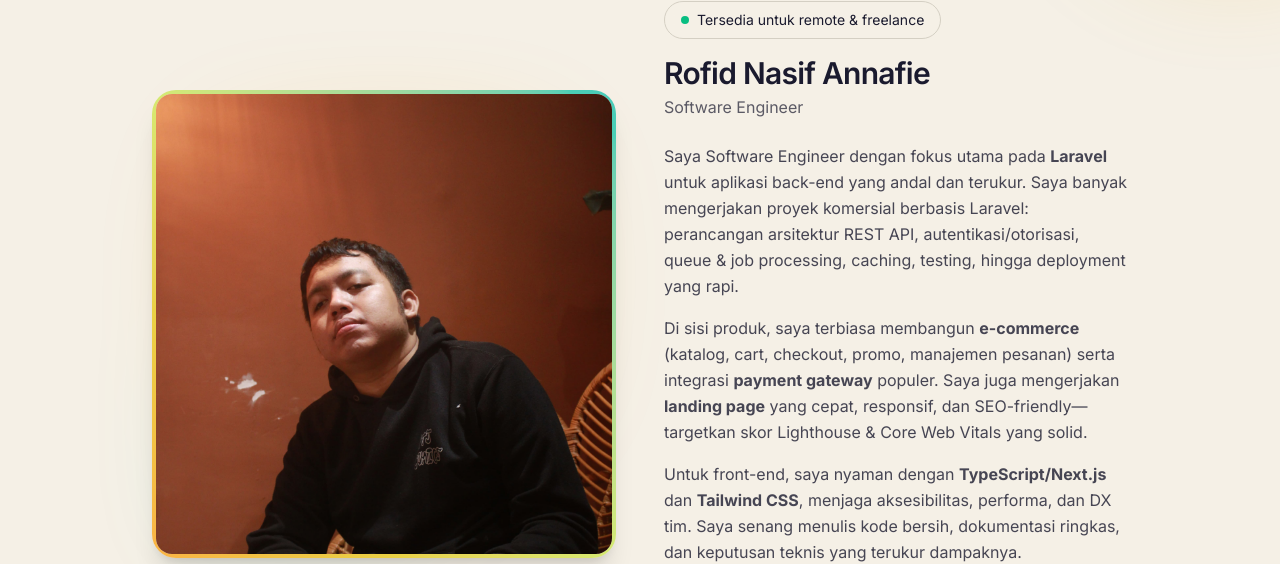
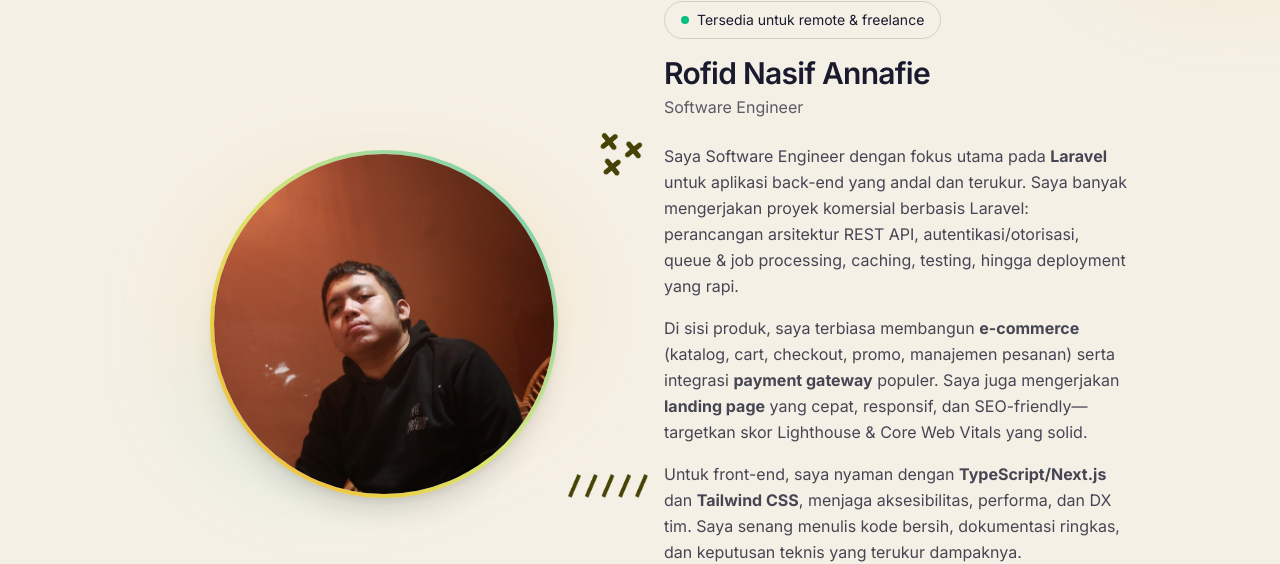
Before and after one commit to Pid24/my-portfolio, a Next.js app: page /about in a window 1280 px wide. Shown: the part 287-851 px from the top of the page. Built offline with nearby package versions, Linux system fonts and the light colour scheme; no server answers.

Commit message:
add new element

```diff
--- a/src/components/HeroSection.tsx
+++ b/src/components/HeroSection.tsx
@@ -115,11 +115,10 @@ export function HeroSection() {
             <motion.div variants={itemUp} className="mt-6 flex flex-wrap items-center gap-3">
               <a
                 href={PROFILE.links.contact}
-                className="group inline-flex items-center gap-2 rounded-2xl px-5 py-2.5 text-sm font-medium shadow-sm border bg-primary text-primary-foreground hover:shadow-md hover:translate-y-[-1px] transition-all"
+                className="group inline-flex items-center gap-2 rounded-full px-7 py-3 text-sm font-semibold shadow-sm border-2 border-foreground bg-accent text-foreground hover:shadow-md hover:translate-y-[-1px] transition-all"
                 aria-label="Hubungi saya"
               >
                 Hubungi Saya
-                <ArrowRight className="size-4 transition-transform group-hover:translate-x-0.5" />
               </a>
             </motion.div>
 
@@ -130,12 +129,13 @@ export function HeroSection() {
           </div>
         </motion.section>
 
-        {/* photo — guaranteed center on mobile */}
+        {/* photo — circular with decorative assets */}
         <section className="order-2 w-full flex items-center justify-center md:justify-end">
           <motion.div initial={{ opacity: 0, scale: 0.98, rotate: -1 }} animate={{ opacity: 1, scale: 1, rotate: 0 }} transition={{ type: "spring", damping: 20 }} whileHover={{ y: -3 }} className="relative mx-auto md:mx-0">
-            <div className="relative rounded-3xl p-[6px] bg-gradient-to-tr from-amber-500/60 via-accent/60 to-teal-500/60 shadow-xl mx-auto">
-              <div className="rounded-2xl overflow-hidden bg-background">
-                <div className="relative aspect-[3/4] w-[82vw] max-w-[360px] sm:w-[56vw] md:w-[360px] mx-auto">
+            {/* circular photo */}
+            <div className="relative rounded-full p-[6px] bg-gradient-to-tr from-amber-500/60 via-accent/60 to-teal-500/60 shadow-xl mx-auto">
+              <div className="rounded-full overflow-hidden bg-background">
+                <div className="relative aspect-square w-[260px] sm:w-[280px] md:w-[320px] mx-auto">
                   <AnimatePresence mode="wait">
                     <motion.div
                       key={photos[photoIndex]}
@@ -150,7 +150,7 @@ export function HeroSection() {
                         alt={`Foto ${PROFILE.name}`}
                         fill
                         priority={photoIndex === 0}
-                        sizes="(min-width:1024px) 360px, (min-width:640px) 56vw, 82vw"
+                        sizes="(min-width:1024px) 320px, (min-width:640px) 280px, 260px"
                         className="object-cover"
                         style={{ objectPosition: "center 20%" }}
                       />
@@ -160,9 +160,29 @@ export function HeroSection() {
               </div>
             </div>
 
+            {/* decorative asset: cross/plus — top right */}
             <motion.div
               aria-hidden
-              className="absolute inset-0 -z-10 blur-2xl opacity-35"
+              className="absolute -top-4 -right-4 md:-top-6 md:-right-6 w-10 h-10 md:w-12 md:h-12"
+              animate={reduce ? {} : { rotate: [0, 90, 0] }}
+              transition={{ repeat: Infinity, duration: 8, ease: "easeInOut" }}
+            >
+              <Image src="/images/asset-2.png" alt="" fill className="object-contain dark:invert" />
+            </motion.div>
+
+            {/* decorative asset: lines — bottom right */}
+            <motion.div
+              aria-hidden
+              className="absolute -bottom-2 -right-6 md:-bottom-4 md:-right-8 w-16 h-10 md:w-20 md:h-12"
+              animate={reduce ? {} : { y: [0, -4, 0] }}
+              transition={{ repeat: Infinity, duration: 4, ease: "easeInOut" }}
+            >
+              <Image src="/images/asset-1.png" alt="" fill className="object-contain dark:invert" />
+            </motion.div>
+
+            <motion.div
+              aria-hidden
+              className="absolute inset-0 -z-10 blur-2xl opacity-35 rounded-full"
               style={{ backgroundImage: glowBg }}
               animate={reduce ? {} : { opacity: [0.3, 0.55, 0.3] }}
               transition={{ repeat: Infinity, duration: 6, ease: "easeInOut" }}
--- a/src/components/about/AboutContent.tsx
+++ b/src/components/about/AboutContent.tsx
@@ -82,10 +82,10 @@ export default function AboutContent() {
         {/* Grid: foto kiri, teks kanan */}
         <motion.div variants={container} initial="hidden" animate="show" className="grid md:grid-cols-2 gap-8 md:gap-12 items-center">
           {/* Foto (kiri) + slideshow + glow */}
-          <motion.div variants={item} className="order-1 relative">
-            <div className="relative rounded-3xl p-1 bg-gradient-to-tr from-amber-500/70 via-accent/70 to-teal-500/70 shadow-xl">
-              <div className="rounded-2xl overflow-hidden bg-background">
-                <div className="relative h-[380px] w-full md:h-[460px]">
+          <motion.div variants={item} className="order-1 relative flex justify-center">
+            <div className="relative rounded-full p-1 bg-gradient-to-tr from-amber-500/70 via-accent/70 to-teal-500/70 shadow-xl">
+              <div className="rounded-full overflow-hidden bg-background">
+                <div className="relative aspect-square w-[280px] md:w-[340px]">
                   <AnimatePresence mode="wait">
                     <motion.div
                       key={photos[photoIndex]}
@@ -95,17 +95,36 @@ export default function AboutContent() {
                       exit={{ opacity: 0, scale: 1.02 }}
                       transition={{ duration: 0.5, ease: "easeOut" }}
                     >
-                      <Image src={photos[photoIndex]} alt={`Foto ${PROFILE.name}`} fill priority={photoIndex === 0} sizes="(min-width: 768px) 520px, 100vw" className="object-cover" style={{ objectPosition: "center 20%" }} />
+                      <Image src={photos[photoIndex]} alt={`Foto ${PROFILE.name}`} fill priority={photoIndex === 0} sizes="(min-width: 768px) 340px, 280px" className="object-cover" style={{ objectPosition: "center 20%" }} />
                     </motion.div>
                   </AnimatePresence>
                 </div>
               </div>
             </div>
+            {/* decorative asset: cross/plus — top right */}
+            <motion.div
+              aria-hidden
+              className="absolute -top-4 -right-4 md:-top-6 md:-right-6 w-10 h-10 md:w-12 md:h-12"
+              animate={reduce ? {} : { rotate: [0, 90, 0] }}
+              transition={{ repeat: Infinity, duration: 8, ease: "easeInOut" }}
+            >
+              <Image src="/images/asset-2.png" alt="" fill className="object-contain dark:invert" />
+            </motion.div>
+
+            {/* decorative asset: lines — bottom right */}
+            <motion.div
+              aria-hidden
+              className="absolute -bottom-2 -right-6 md:-bottom-4 md:-right-8 w-16 h-10 md:w-20 md:h-12"
+              animate={reduce ? {} : { y: [0, -4, 0] }}
+              transition={{ repeat: Infinity, duration: 4, ease: "easeInOut" }}
+            >
+              <Image src="/images/asset-1.png" alt="" fill className="object-contain dark:invert" />
+            </motion.div>
 
             {/* Glow di belakang frame */}
             <motion.div
               aria-hidden
-              className="absolute inset-0 -z-10 blur-2xl opacity-40"
+              className="absolute inset-0 -z-10 blur-2xl opacity-40 rounded-full"
               style={{
                 backgroundImage: "radial-gradient(60% 60% at 50% 40%, rgba(245,158,11,0.45), transparent), radial-gradient(40% 40% at 30% 80%, rgba(20,184,166,0.35), transparent)",
               }}
```
Also changed, not shown: public/images/asset-1.png (added), public/images/asset-2.png (added).
